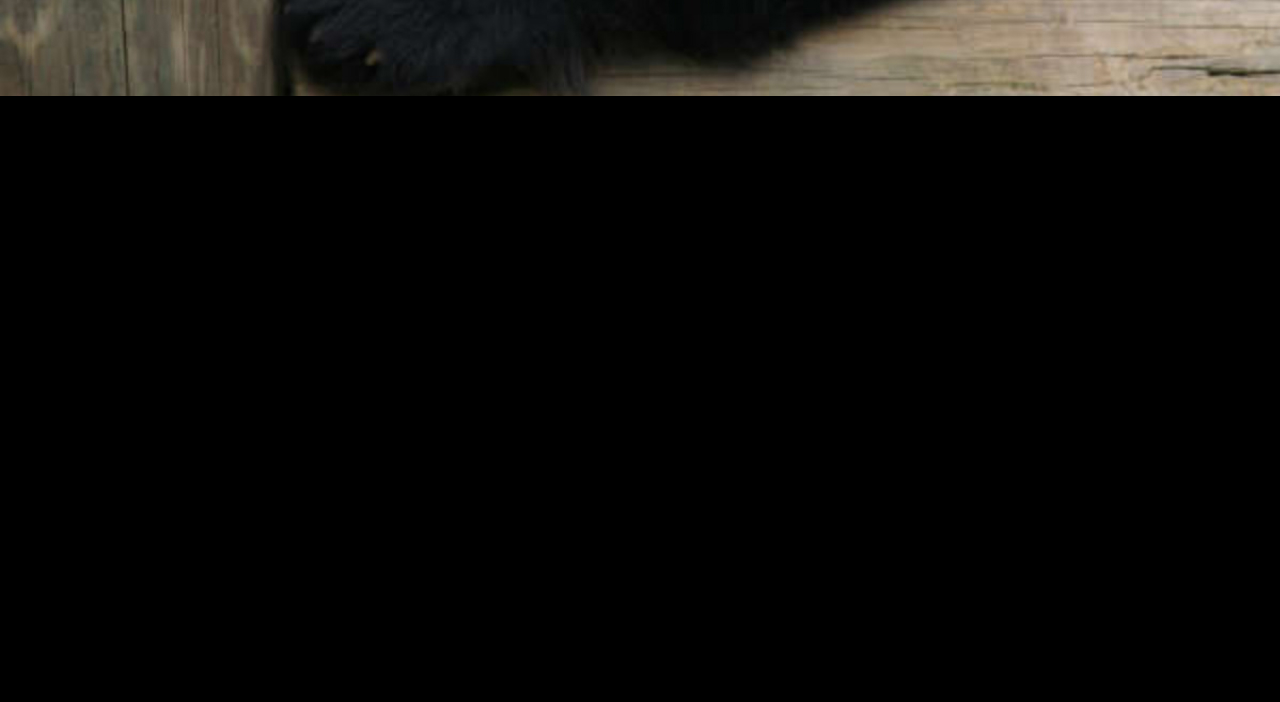
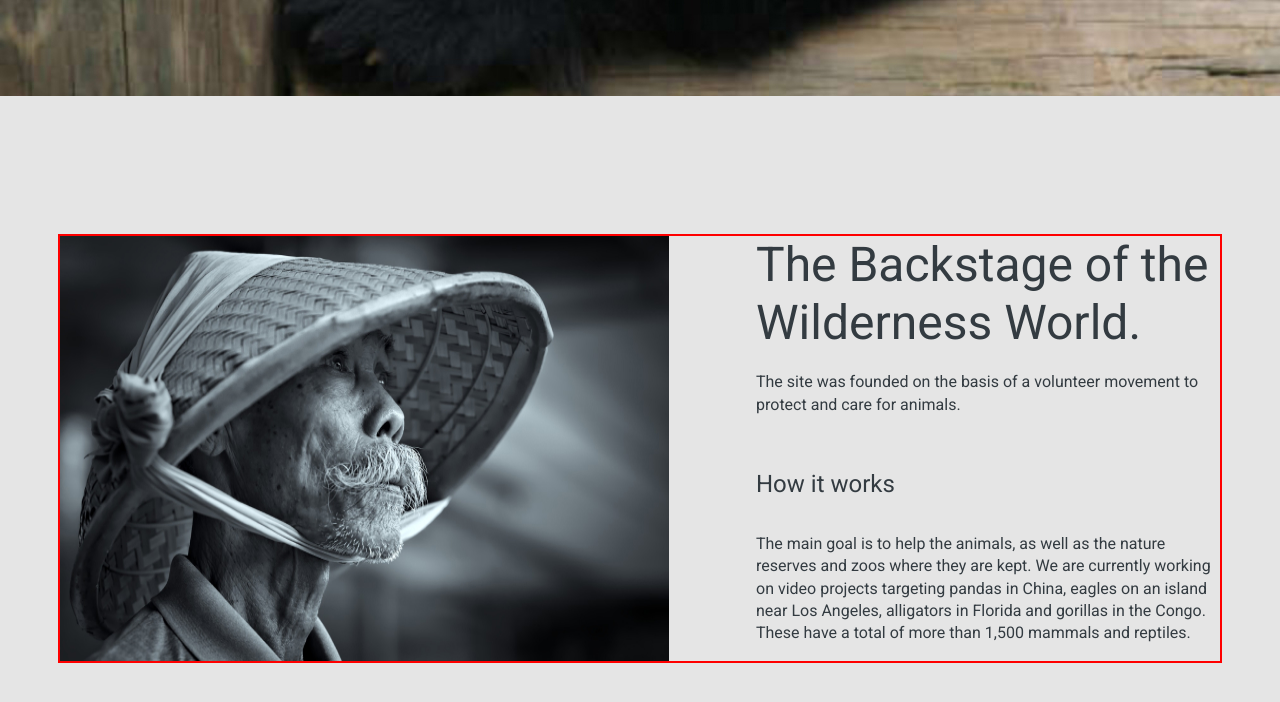
Before and after one commit to olenaxx/online-zoo, a plain HTML site: page online-zoo/pages/main/index.html in a window 1280 px wide. Shown: the part 684-1386 px from the top of the page. Before the commit the page ends 800 px from the top, so only its background shows below. Drawn offline with Linux system fonts and the light colour scheme.

Commit message:
feat: add backstage section

```diff
--- a/online-zoo/pages/main/index.html
+++ b/online-zoo/pages/main/index.html
@@ -1,10 +1,10 @@
 <!DOCTYPE html>
 <html lang="en">
   <head>
-  <meta charset="UTF-8">
-  <meta http-equiv="X-UA-Compatible" content="IE=edge">
-  <meta name="viewport" content="width=device-width, initial-scale=1.0">
-  <link rel="stylesheet" href="../../css/main.css">
+    <meta charset="UTF-8" />
+    <meta http-equiv="X-UA-Compatible" content="IE=edge" />
+    <meta name="viewport" content="width=device-width, initial-scale=1.0" />
+    <link rel="stylesheet" href="../../css/main.css" />
     <title>online-zoo</title>
   </head>
   <body>
@@ -12,7 +12,11 @@
       <div class="container header_container">
         <div class="logo">
           <div class="title">PetStory online</div>
-        <img class="icon_bamboo" src="../../assets/svg/bamboo.svg" alt="bamboo icon">
+          <img
+            class="icon_bamboo"
+            src="../../assets/svg/bamboo.svg"
+            alt="bamboo icon"
+          />
         </div>
         <nav class="nav">
           <ul class="nav_list">
@@ -20,7 +24,9 @@
             <li class="nav_item"><a class="nav_link" href="#">Map</a></li>
             <li class="nav_item"><a class="nav_link" href="#">Zoos</a></li>
             <li class="nav_item"><a class="nav_link" href="#">Donate</a></li>
-          <li class="nav_item"><a class="nav_link" href="#">Contact us</a></li>
+            <li class="nav_item">
+              <a class="nav_link" href="#">Contact us</a>
+            </li>
           </ul>
         </nav>
         <div class="designed">Designed by &copy;</div>
@@ -34,6 +40,32 @@
           <button class="button btn_hero">wath online</button>
         </div>
       </section>
+      <section class="backstage">
+        <div class="container backstage_container">
+          <img
+            class="bamboo_cap"
+            src="../../assets/images/bamboo-cap.jpg"
+            alt="bamboo cap"
+          />
+          <div>
+            <h2 class="backstage_title">
+              The Backstage of the Wilderness World.
+            </h2>
+            <p class="backstage_text">
+              The site was founded on the basis of a volunteer movement to
+              protect and care for animals.
+            </p>
+            <h3 class="backstage_subtitle">How it works</h3>
+            <p class="backstage_text">
+              The main goal is to help the animals, as well as the nature
+              reserves and zoos where they are kept. We are currently working on
+              video projects targeting pandas in China, eagles on an island near
+              Los Angeles, alligators in Florida and gorillas in the Congo.
+              These have a total of more than 1,500 mammals and reptiles.
+            </p>
+          </div>
+        </div>
+      </section>
     </main>
   </body>
 </html>
--- a/online-zoo/scss/abstracts/_variables.scss
+++ b/online-zoo/scss/abstracts/_variables.scss
@@ -49,3 +49,4 @@ $gray_smoky: #ababab;
 $rad: #d31414;
 $orange_two: linear-gradient(113.96deg, #fa6f32 1.49%, #fe9013 101.44%);
 $white: #ffffff;
+$background: #e5e5e5;
--- a/online-zoo/scss/base/_typography.scss
+++ b/online-zoo/scss/base/_typography.scss
@@ -5,7 +5,7 @@
 }
 
 body {
-  background-color: black;
+  background-color: $background;
   font-family: "Roboto", sans-serif;
 }
 
@@ -16,5 +16,16 @@ body {
   outline: 2px solid red;
 }
 
-// h1 {
-// }
+a {
+  text-decoration: none;
+}
+
+ul {
+  list-style: none;
+}
+
+h1,
+h2,
+h3 {
+  margin: 0;
+}
--- /dev/null
+++ b/online-zoo/scss/layouts/_backstage.scss
@@ -0,0 +1,35 @@
+.backstage {
+  color: $black_blue;
+
+  &_container {
+    margin-top: 140px;
+    margin-bottom: 180px;
+    display: flex;
+    gap: 87px;
+  }
+
+  &_title {
+    margin-bottom: 20px;
+
+    @include font-family();
+    font-weight: 400;
+    font-size: 48px;
+    line-height: 120%;
+  }
+
+  &_text {
+    @include font-family();
+    font-weight: 400;
+    font-size: 16px;
+    line-height: 140%;
+  }
+  &_subtitle {
+    margin-top: 54px;
+    margin-bottom: 34px;
+
+    @include font-family();
+    font-weight: 400;
+    font-size: 24px;
+    line-height: 120%;
+  }
+}
--- a/online-zoo/scss/layouts/_navigation.scss
+++ b/online-zoo/scss/layouts/_navigation.scss
@@ -19,6 +19,6 @@
     font-size: 16px;
     line-height: 140%;
     color: #ffffff;
-    text-decoration: none;
+    // text-decoration: none;
   }
 }
--- a/online-zoo/scss/main.scss
+++ b/online-zoo/scss/main.scss
@@ -14,6 +14,7 @@
 
 // layouts
 @import "./layouts/footer";
+@import "./layouts/backstage";
 @import "./layouts/hero";
 @import "./layouts/forms";
 @import "./layouts/header";
```
Also changed, not shown: online-zoo/assets/images/bamboo-cap.jpg (added), online-zoo/css/main.css, 1 other file. Lines whose indentation alone changed are shown as unchanged.
